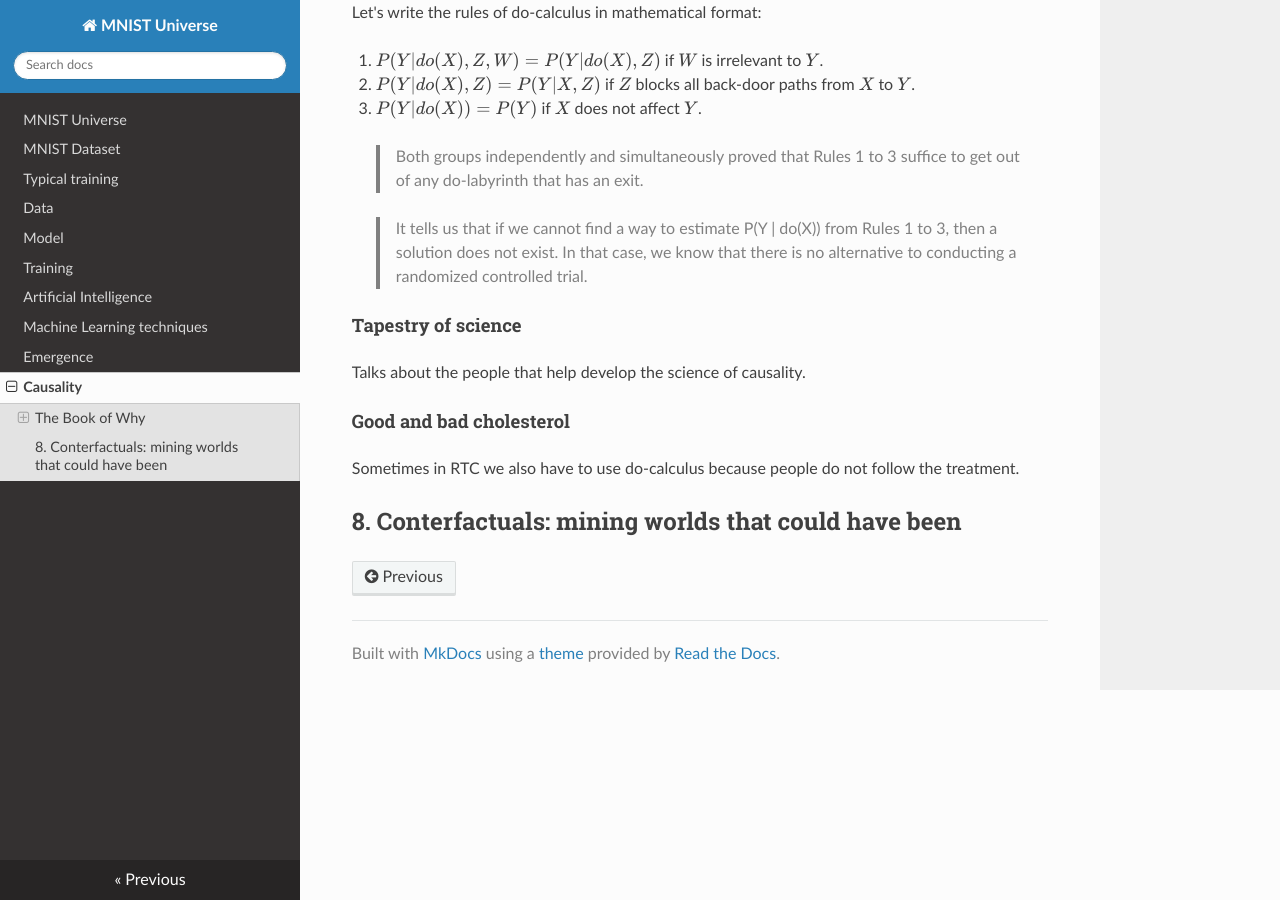
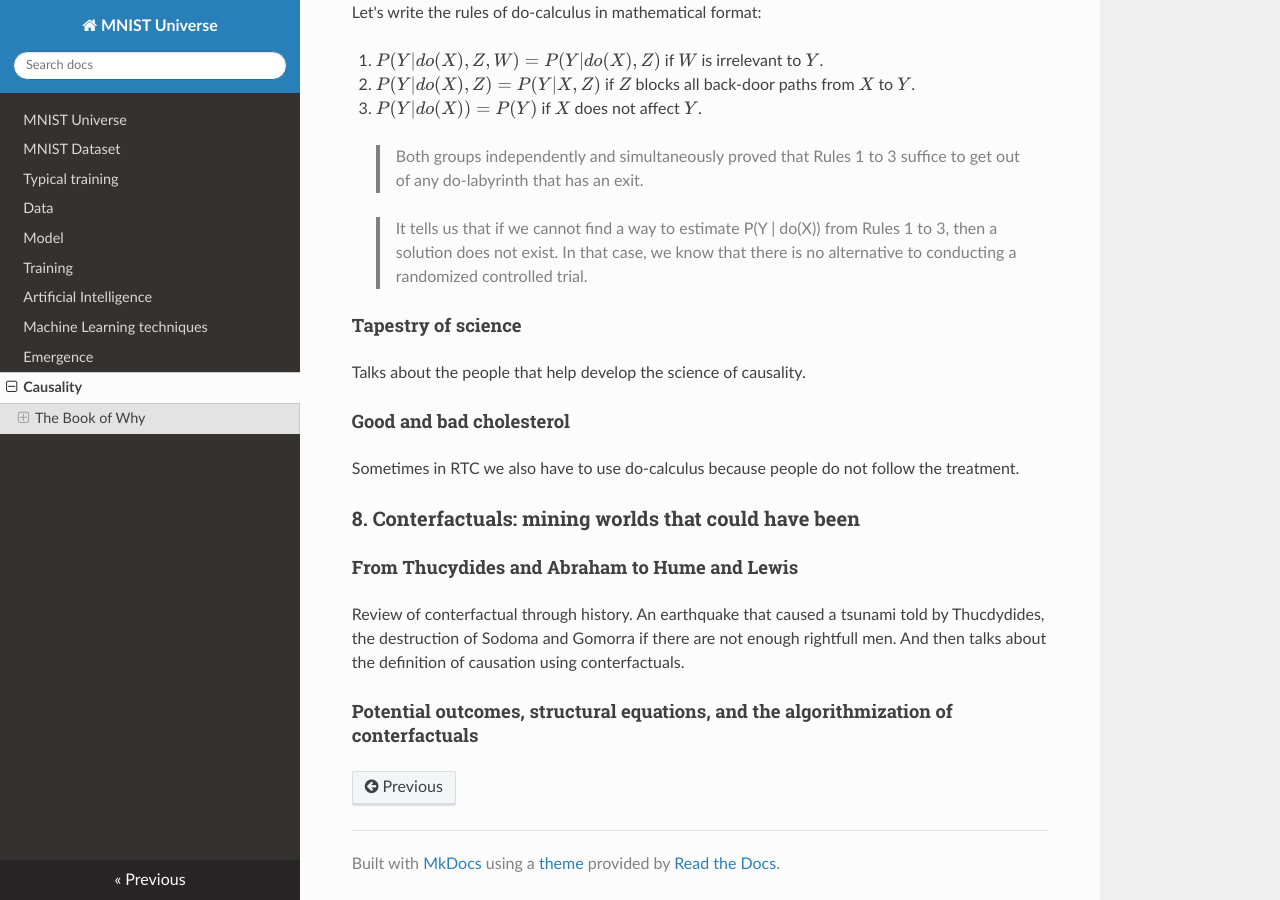
Before and after one commit to ironbar/mnist_universe, an MkDocs documentation site: the page built from docs/08_causality.md, in a window 1280 px wide and 900 px high, scrolled down 11398 px. Built offline with MkDocs 1.6.1, drawn with Linux system fonts in a browser that asks for light colours; nearby versions of some CDN libraries; formulas are drawn with MathJax 3.

Commit message:
Update 08_causality.md

```diff
--- a/docs/08_causality.md
+++ b/docs/08_causality.md
@@ -361,4 +361,10 @@ Talks about the people that help develop the science of causality.
 
 Sometimes in RTC we also have to use do-calculus because people do not follow the treatment.
 
-## 8. Conterfactuals: mining worlds that could have been
+### 8. Conterfactuals: mining worlds that could have been
+
+#### From Thucydides and Abraham to Hume and Lewis
+
+Review of conterfactual through history. An earthquake that caused a tsunami told by Thucdydides, the destruction of Sodoma and Gomorra if there are not enough rightfull men. And then talks about the definition of causation using conterfactuals.
+
+#### Potential outcomes, structural equations, and the algorithmization of conterfactuals
```
